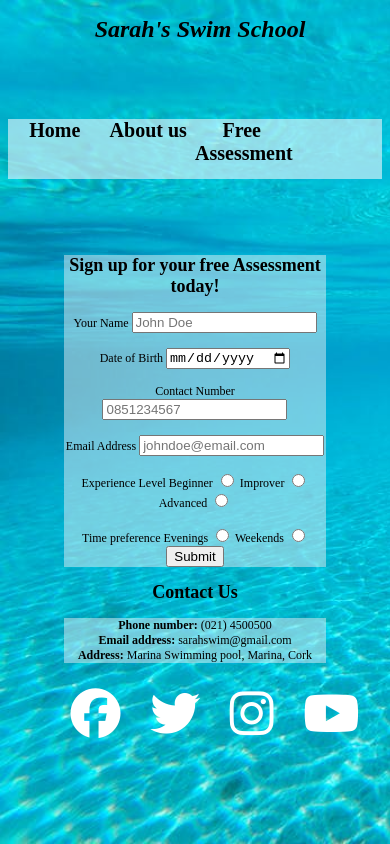
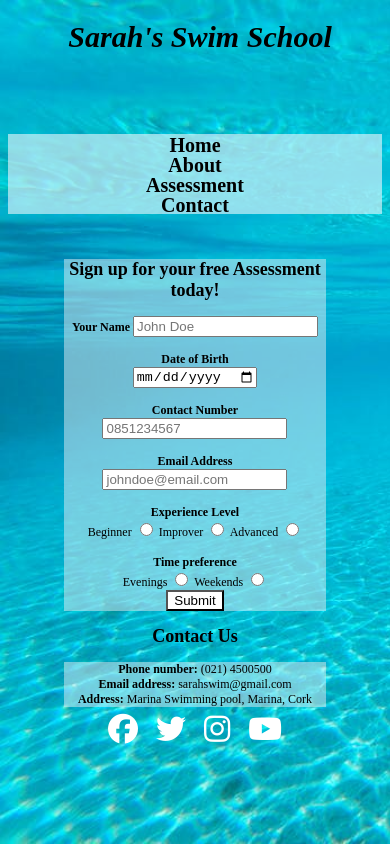
Before and after one commit to KeoCode/SarahsSwimSchool, a plain HTML site: page sign-up-form.html in a window 390 px wide. Drawn offline with Linux system fonts and the light colour scheme; a web font is replaced by a local one.

Commit message:
Fixed css in navbar and social icons with media queries

```diff
--- a/assets/css/style.css
+++ b/assets/css/style.css
@@ -39,7 +39,7 @@ body {
 
 .navbar a {
     float: left;
-    width: 25%;
+    width: 24%;
     height: 60px;
     font-size: 20px;
     text-align: center;
@@ -95,7 +95,7 @@ video {
 
 
 
-.contact {
+#contact {
     text-align: center;
 }
 
@@ -108,11 +108,14 @@ footer>div {
 }
 
 .social-icons {
-    text-align: center;
+
+    display: inline;
 }
 
 .social-icons>li {
     display: inline;
+    text-align: center;
+
 }
 
 .social-icons i {
@@ -128,6 +131,10 @@ footer>div {
     display: block;
 }
 
+#submit {
+    background-color: white;
+}
+
 section {
     max-width: 70%;
     margin: auto;
@@ -138,21 +145,78 @@ ul {
     list-style: none;
 }
 
+@media screen and (min-width: 1201px) {
+    body {
+        font-size: 28px;
+    }
+
+    .sign-up-form {
+        text-align: center;
+        margin-top: 75px;
+        display: block;
+    }
+}
+
 @media screen and (min-width: 951px) and (max-width: 1200px) {
     body {
         font-size: 25px;
     }
 }
 
-@media screen and (min-width: 481px) and (max-width: 950px) {
+@media screen and (min-width: 601px) and (max-width: 950px) {
     body {
         font-size: 20px;
+    }
+
+    h1 {
+        font-size: 35px;
     }
 }
 
 
-@media screen and (max-width: 440px) {
+@media screen and (max-width: 600px) {
     body {
         font-size: 12px;
     }
+
+    .navbar>div {
+
+        text-align: center;
+        display: block;
+        width: 50%;
+        margin: 0 auto;
+        padding: 0 auto;
+        height: 20px;
+        overflow: hidden;
+    }
+
+    .navbar a {
+       float: none;
+    }
+
+
+    h1 {
+        font-size: 30px;
+    }
+
+    #hero-image {
+        display: block;
+        max-width: 70%;
+        height: auto;
+        margin-top: 100px;
+        padding: 0;
+    }
+
+    .social-icons i {
+        font-size: 30px;
+        padding: 1%;
+        margin: 1%;
+        color: white;
+
+    }
+
+    ul {
+        padding: 0%;
+    }
+
 }
--- a/sign-up-form.html
+++ b/sign-up-form.html
@@ -40,11 +40,15 @@
             </div>
 
             <div class="tab">
-                <a href="index.html#about">About us</a>
+                <a href="index.html#about">About</a>
             </div>
 
             <div class="tab">
-                <a href="sign-up-form.html">Free Assessment</a>
+                <a href="sign-up-form.html">Assessment</a>
+            </div>
+
+            <div class="tab">
+                <a href="#contact">Contact</a>
             </div>
 
         </nav>
@@ -58,28 +62,30 @@
             <section class="sign-up-form">
                 <h2>Sign up for your free Assessment today!</h2>
                 <div>
-                    <label for="name">Your Name</label>
+                    <label for="name"><strong>Your Name</strong></label>
                     <input type="text" id="name" name="name" placeholder="John Doe" required>
                 </div>
                 <br>
                 <div>
-                    <label for="dob">Date of Birth</label>
+                    <label for="dob"><strong>Date of Birth</strong></label>
+                    <br>
                     <input type="date" id="dob" name="dob">
                 </div>
                 <br>
                 <div>
-                    <label for="number">Contact Number</label>
+                    <label for="number"><strong>Contact Number</strong></label>
                     <input type="tel" id="number" name="number" placeholder="0851234567" required>
                 </div>
                 <br>
                 <div>
-                    <label for="email">Email Address</label>
+                    <label for="email"><strong>Email Address</strong></label>
                     <input type="email" id="email" name="email" placeholder="johndoe@email.com" required>
 
                 </div>
                 <br>
                 <div>
-                    <label>Experience Level</label>
+                    <label><strong>Experience Level</strong></label>
+                    <br>
 
                     <label for="beginner">Beginner</label>
                     <input type="radio" id="beginner" name="level" value="beginner">
@@ -92,7 +98,8 @@
                 </div>
                 <br>
                 <div>
-                    <label>Time preference</label>
+                    <label><strong>Time preference</strong></label>
+                    <br>
 
                     <label for="evening">Evenings</label>
                     <input type="radio" id="evening" name="time" value="evening">
@@ -110,7 +117,7 @@
     </main>
 
     <footer>
-        <h2 class="contact">Contact Us</h2>
+        <h2 id="contact">Contact Us</h2>
         <div><strong>Phone number:</strong> (021) 4500500</div>
         <div><strong>Email address:</strong> sarahswim@gmail.com</div>
         <div><strong>Address:</strong> Marina Swimming pool, Marina, Cork</div>
```
Also changed, not shown: index.html (+4 -4 lines).
